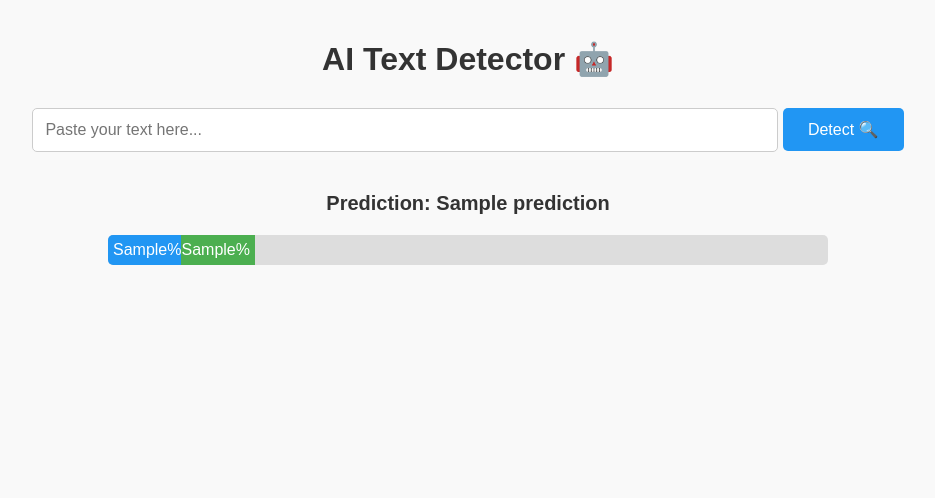
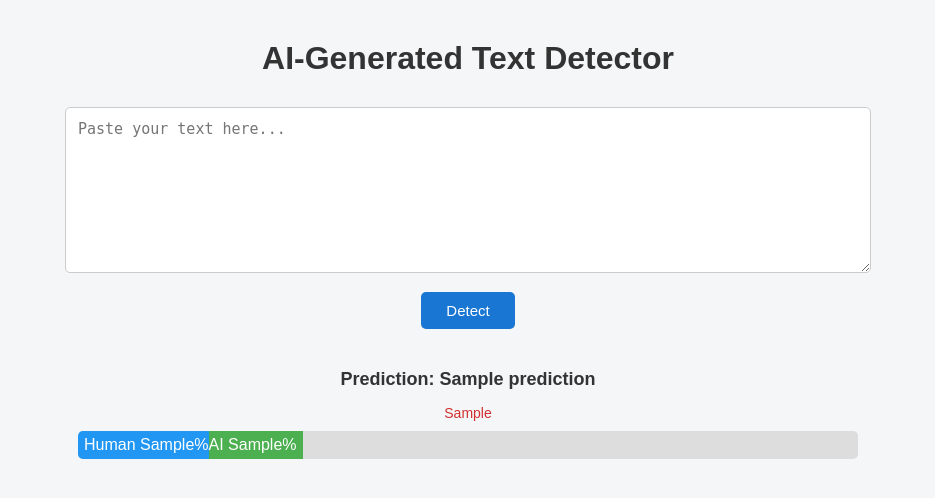
Before and after one commit to fffakhriah/nlp, a Flask app: template templates/index.html in a window 1280 px wide. Shown: the top 498 px of the page, without its empty margins (172-1107 px from the left). Run offline with Flask 3, Linux system fonts and the light colour scheme; the template is opened without the code that fills it: most values are stand-ins (such as "Sample title", 1, 10 or a date in 2020); parts of the project's set-up code (start-up, migrations or seed data) failed here and were passed over.

Commit message:
Update index.html

```diff
--- a/templates/index.html
+++ b/templates/index.html
@@ -2,38 +2,120 @@
 <html lang="en">
 <head>
     <meta charset="UTF-8">
-    <title>AI Text Detector 🤖</title>
+    <title>AI-Generated Text Detector</title>
+
     <style>
-        body { font-family: Arial, sans-serif; margin: 40px; background: #f9f9f9; color: #333; }
-        h1 { text-align: center; margin-bottom: 30px; }
-        form { text-align: center; margin-bottom: 40px; }
-        input[type=text] { width: 60%; padding: 12px; font-size: 16px; border-radius: 5px; border: 1px solid #ccc; }
-        button { padding: 12px 25px; font-size: 16px; border-radius: 5px; border: none; background-color: #2196F3; color: white; cursor: pointer; }
-        button:hover { background-color: #1976D2; }
+        body {
+            font-family: Arial, sans-serif;
+            background-color: #f4f6f8;
+            margin: 40px;
+            color: #333;
+        }
 
-        .result { width: 60%; margin: auto; text-align: center; }
-        .prediction { font-size: 20px; font-weight: bold; margin-bottom: 20px; }
+        h1 {
+            text-align: center;
+            margin-bottom: 30px;
+        }
 
-        .bar-container { width: 100%; height: 30px; background-color: #ddd; border-radius: 5px; overflow: hidden; display: flex; }
-        .bar-human { background-color: #2196F3; width: {{ prob_human }}%; line-height: 30px; color: white; text-align: left; padding-left: 5px; }
-        .bar-ai { background-color: #4CAF50; width: {{ prob_ai }}%; line-height: 30px; color: white; text-align: right; padding-right: 5px; }
+        form {
+            text-align: center;
+        }
+
+        textarea {
+            width: 65%;
+            height: 140px;
+            padding: 12px;
+            font-size: 15px;
+            border-radius: 5px;
+            border: 1px solid #ccc;
+        }
+
+        button {
+            margin-top: 15px;
+            padding: 10px 25px;
+            font-size: 15px;
+            border-radius: 5px;
+            border: none;
+            background-color: #1976D2;
+            color: white;
+            cursor: pointer;
+        }
+
+        button:hover {
+            background-color: #1259a5;
+        }
+
+        .result {
+            width: 65%;
+            margin: 40px auto;
+            text-align: center;
+        }
+
+        .prediction {
+            font-size: 18px;
+            font-weight: bold;
+            margin-bottom: 15px;
+        }
+
+        .confidence {
+            font-size: 14px;
+            color: #d32f2f;
+            margin-bottom: 10px;
+        }
+
+        .bar-container {
+            display: flex;
+            height: 28px;
+            background-color: #ddd;
+            border-radius: 5px;
+            overflow: hidden;
+        }
+
+        .bar-human {
+            background-color: #2196F3;
+            color: white;
+            text-align: left;
+            padding-left: 6px;
+            line-height: 28px;
+        }
+
+        .bar-ai {
+            background-color: #4CAF50;
+            color: white;
+            text-align: right;
+            padding-right: 6px;
+            line-height: 28px;
+        }
     </style>
 </head>
+
 <body>
-    <h1>AI Text Detector 🤖</h1>
+
+<h1>AI-Generated Text Detector</h1>
+
 <form method="POST">
-        <input type="text" name="text" placeholder="Paste your text here...">
-        <button type="submit">Detect 🔍</button>
+    <textarea name="text" placeholder="Paste your text here..."></textarea><br>
+    <button type="submit">Detect</button>
 </form>
 
 {% if prediction %}
 <div class="result">
     <div class="prediction">Prediction: {{ prediction }}</div>
+
+    {% if confidence_msg %}
+        <div class="confidence">{{ confidence_msg }}</div>
+    {% endif %}
+
     <div class="bar-container">
-            <div class="bar-human">{{ prob_human }}%</div>
-            <div class="bar-ai">{{ prob_ai }}%</div>
+        <div class="bar-human" style="width: {{ prob_human }}%;">
+            Human {{ prob_human }}%
+        </div>
+        <div class="bar-ai" style="width: {{ prob_ai }}%;">
+            AI {{ prob_ai }}%
+        </div>
     </div>
 </div>
 {% endif %}
+
 </body>
 </html>
```
Lines whose indentation alone changed are shown as unchanged.
